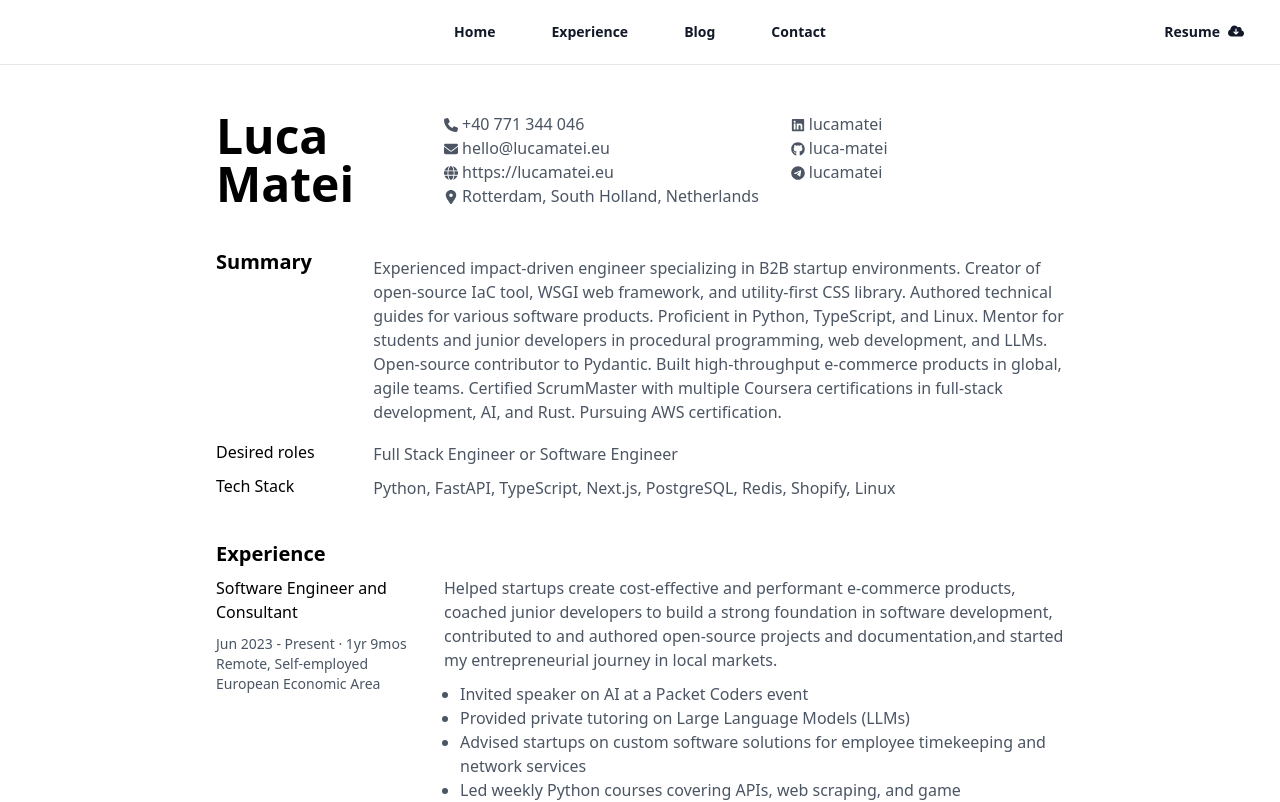
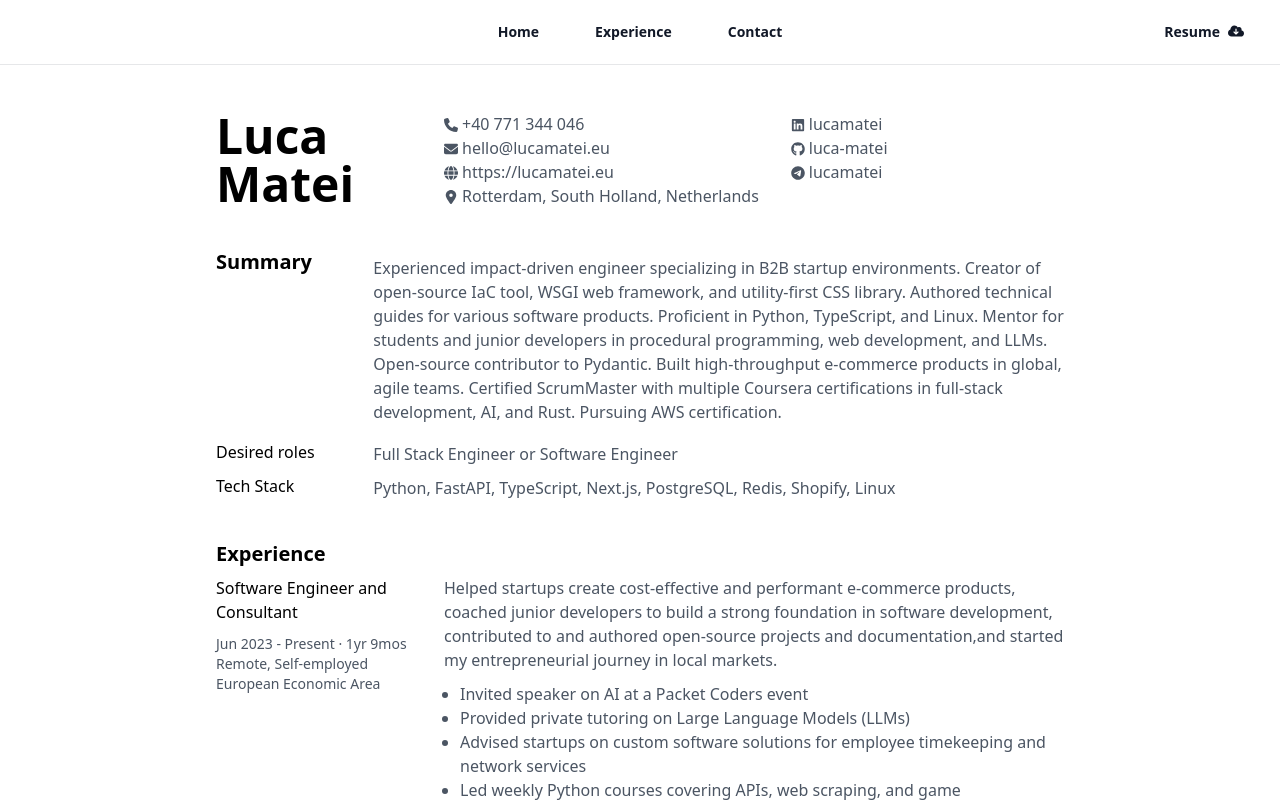
Before and after one commit to luca-matei/lucamatei.eu, a Next.js app: page /resume in a window 1280 px wide. Shown: the top 802 px of the page. Built offline with nearby package versions, Linux system fonts and the light colour scheme.

Commit message:
chore: hide blog for now

```diff
--- a/src/components/Header.tsx
+++ b/src/components/Header.tsx
@@ -12,7 +12,7 @@ interface NavigationItem {
 const NAVIGATION: NavigationItem[] = [
   { name: 'Home', href: '/' },
   { name: 'Experience', href: '/experience' },
-  { name: 'Blog', href: '/blog' },
+//  { name: 'Blog', href: '/blog' },
   { name: 'Contact', href: '/contact' },
 ]
 
```
Also changed, not shown: src/app/(pages)/blog/_page.tsx (renamed from src/app/(pages)/blog/page.tsx).
